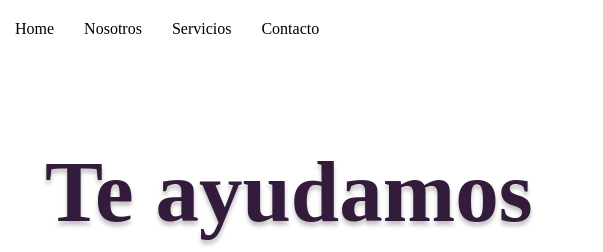
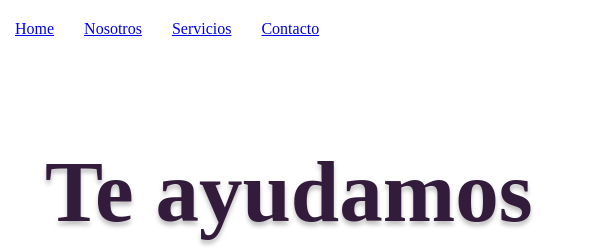
Before and after one commit to DanielSalinasPinedo/RubricaC1, a plain HTML site: page index.html in a window 1280 px wide. Shown: the top 252 px of the page, 0-603 px from the left. Drawn offline with Linux system fonts and the light colour scheme; a web font is replaced by a local one.

Commit message:
Update index.html

```diff
--- a/index.html
+++ b/index.html
@@ -16,10 +16,10 @@
         </label>
         <nav class="nav-bar">
             <ul class="menu">
-                <li>Home</li>
-                <li>Nosotros</li>
-                <li>Servicios</li>
-                <li>Contacto</li>
+                <li><a href="#">Home</a></li>
+                <li><a href="#">Nosotros</a></li>
+                <li><a href="#">Servicios</a></li>
+                <li><a href="#">Contacto</a></li>
             </ul>
             <img class="logo" src="img/DreamAgency.png" alt="" srcset="">
             <div class="redes-sociales">
```
